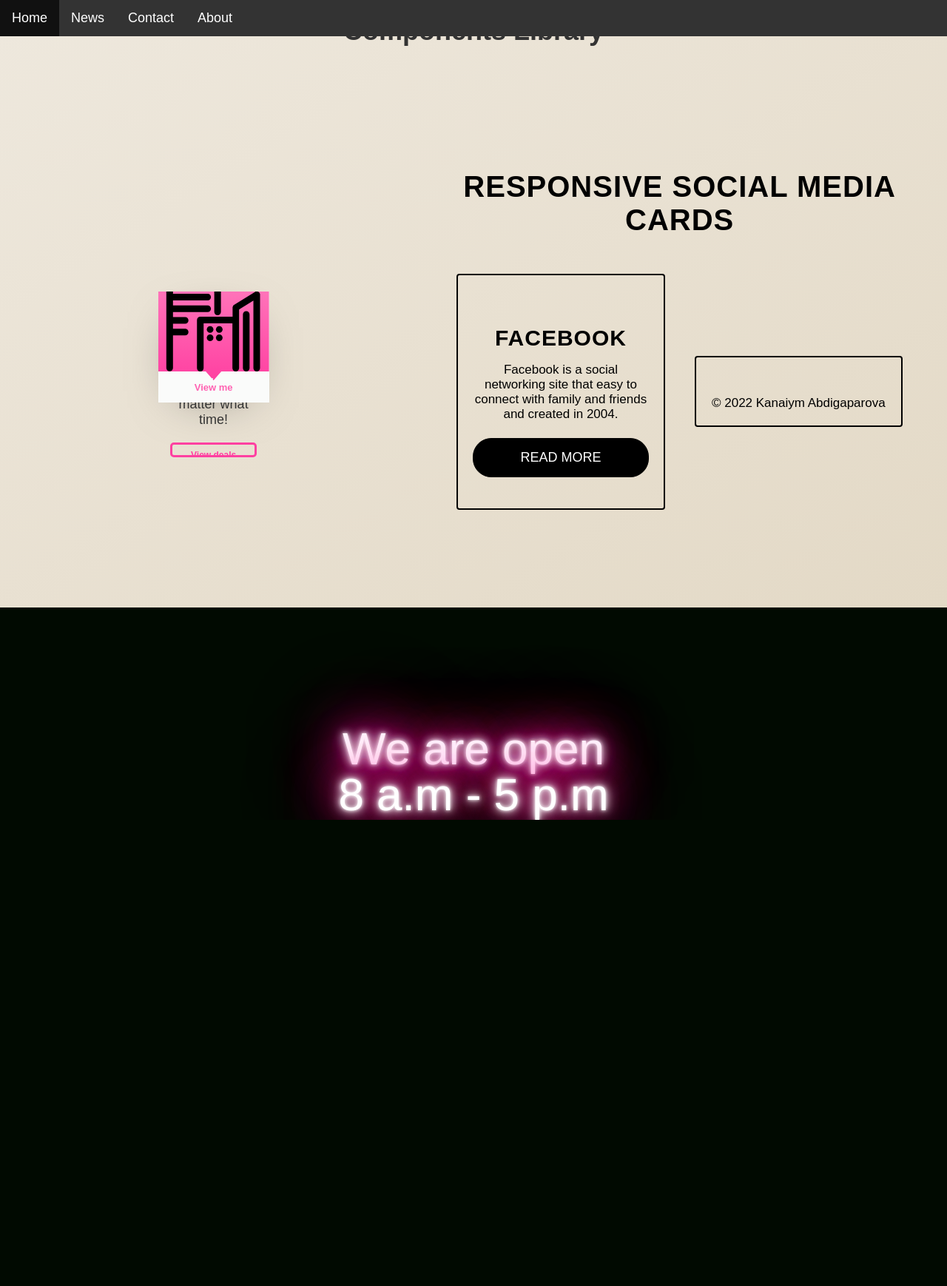
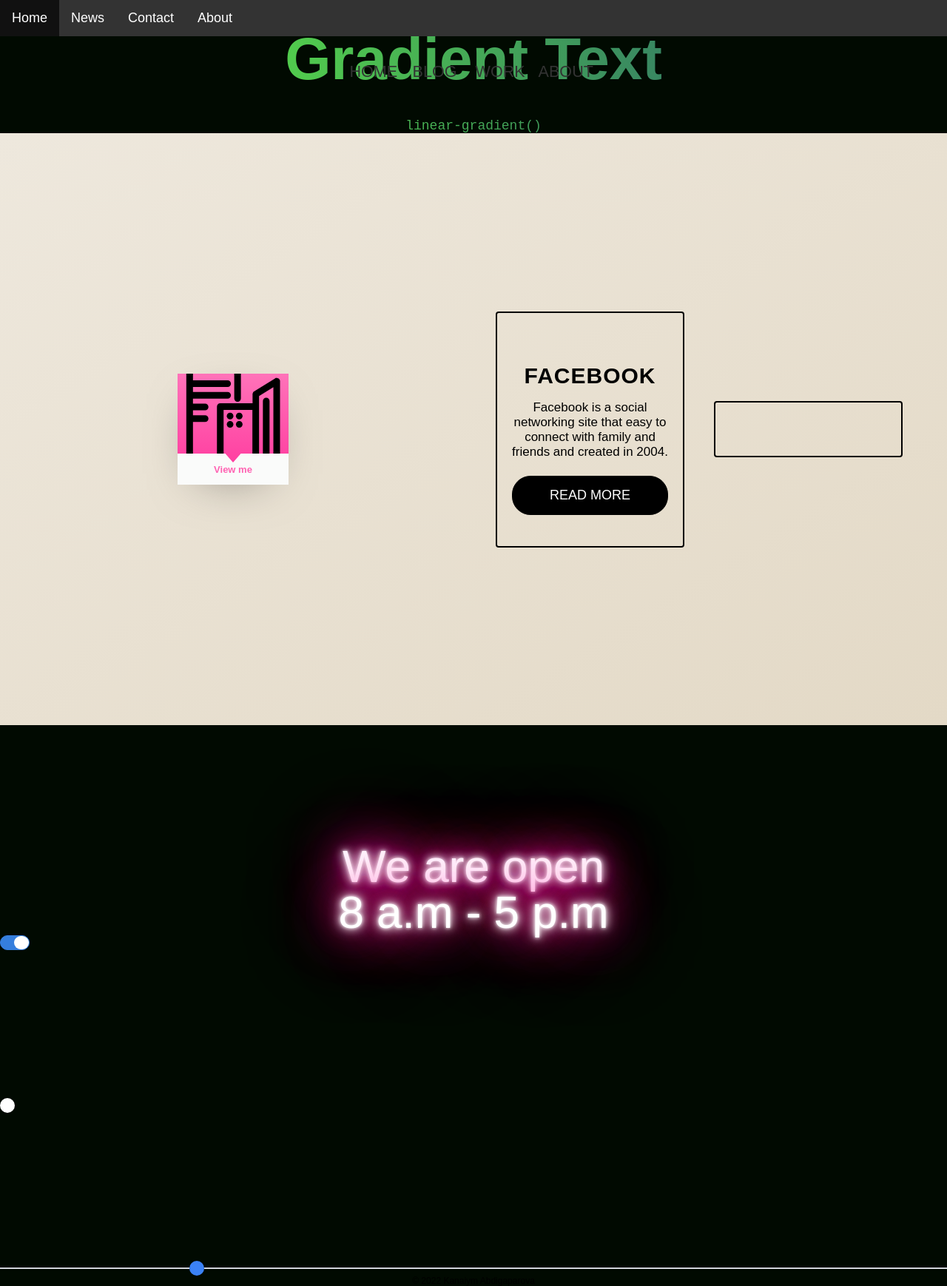
Before and after one commit to Kanaiym21/components_library, a plain HTML site: page index.html in a window 1280 px wide. Shown: the whole page at 74% size. Before the commit the page ends 1108 px from the top, so only its background shows below. Drawn offline with Linux system fonts and the light colour scheme; a web font is replaced by a local one.

Commit message:
new updates

```diff
--- a/css/style.css
+++ b/css/style.css
@@ -1,9 +1,4 @@
 
-.h1-class {
-  text-align: center;
-  color: #333;
-  margin-bottom: 1.5em;
-}
 */
 *,
 *::after,
@@ -31,6 +26,104 @@ ul {
   padding: 0;
   overflow: hidden;
   background-color: #333;
+}
+
+/*#secondnav*/
+* {
+  margin: 0;
+  padding: 0;
+  -webkit-box-sizing: border-box;
+  box-sizing: border-box;
+}
+.navMenu {
+  position: absolute;
+  top: 50%;
+  left: 50%;
+  -webkit-transform: translate(-50%, -50%);
+  transform: translate(-50%, -50%);
+  top: 100px;;
+}
+
+.navMenu a {
+  color: #333;;
+  text-decoration: none;
+  font-size: 1.2em;
+  text-transform: uppercase;
+  font-weight: 500;
+  display: inline-block;
+  width: 80px;
+  -webkit-transition: all 0.2s ease-in-out;
+  transition: all 0.2s ease-in-out;
+}
+
+.navMenu a:hover {
+  color: #fddb3a;
+}
+
+.navMenu .dot {
+  width: 6px;
+  height: 6px;
+  background: #fddb3a;
+  border-radius: 50%;
+  opacity: 0;
+  -webkit-transform: translateX(30px);
+  transform: translateX(30px);
+  -webkit-transition: all 0.2s ease-in-out;
+  transition: all 0.2s ease-in-out;
+}
+
+.navMenu a:nth-child(1):hover ~ .dot {
+  -webkit-transform: translateX(30px);
+  transform: translateX(30px);
+  -webkit-transition: all 0.2s ease-in-out;
+  transition: all 0.2s ease-in-out;
+  opacity: 1;
+}
+
+.navMenu a:nth-child(2):hover ~ .dot {
+  -webkit-transform: translateX(110px);
+  transform: translateX(110px);
+  -webkit-transition: all 0.2s ease-in-out;
+  transition: all 0.2s ease-in-out;
+  opacity: 1;
+}
+
+.navMenu a:nth-child(3):hover ~ .dot {
+  -webkit-transform: translateX(200px);
+  transform: translateX(200px);
+  -webkit-transition: all 0.2s ease-in-out;
+  transition: all 0.2s ease-in-out;
+  opacity: 1;
+}
+
+.navMenu a:nth-child(4):hover ~ .dot {
+  -webkit-transform: translateX(285px);
+  transform: translateX(285px);
+  -webkit-transition: all 0.2s ease-in-out;
+  transition: all 0.2s ease-in-out;
+  opacity: 1;
+}
+
+/*end of second nav*/
+article {
+  background: linear-gradient(
+    to right,
+    hsl(108 100% 62%),
+    hsl(204 50% 29.5%)
+  );
+  -webkit-background-clip: text;
+  background-clip: text;
+  -webkit-text-fill-color: transparent;
+  text-align: center;
+}
+
+h5 {
+  font-size: 10vmin;
+  line-height: 2;
+}
+.text-effect1 {
+  font-family: "Dank Mono", ui-monospace, monospace;
+  height: 30%;
 }
 
 li {
@@ -103,6 +196,7 @@ li a:hover {
 /* For inside page's body text */
 .inside-page__text {
   color: #333;
+  font-size: 0.5em;
 }
 
 /* Icons ===========================================*/
@@ -341,6 +435,81 @@ li a:hover {
   box-shadow: inset 1rem 0px 5rem -2.5rem rgba(0,0,0,0.1);
 }
 
+/*third button*/
+.switch {
+  display:flex;
+
+
+  /* Rounded border */
+  border-radius: 9999px;
+
+  /* Size */
+  height: 2rem;
+  width: 4rem;
+
+  /* Demo */
+  margin-bottom: 20rem;
+}
+
+.switch__input {
+  /* Hide the input */
+  display: none;
+}
+
+.switch__circle {
+  /* Rounded border */
+  border-radius: 9999px;
+
+  /* Size */
+  width: 2rem;
+
+  background-color: #fff;
+}
+/* ON status */
+.switch--on {
+  background-color: #357edd;
+  border: 1px solid #357edd;
+
+  /* Push the circle to the right */
+  justify-content:flex-end;
+}
+/*fourth button*/
+.slider {
+  /* Content is centered horizontally */
+  align-items: center;
+  display: flex;
+
+  /* Size */
+  height: 2rem;
+}
+
+.slider__left {
+  height: 2px;
+
+  /* Colors */
+  background-color: #d1d5db;
+}
+
+.slider__circle {
+  /* Size */
+  height: 2rem;
+  width: 2rem;
+
+  /* Rounded border */
+  border-radius: 9999px;
+
+  /* Colors */
+  background-color: #3b82f6;
+}
+
+.slider__right {
+  /* Take the remaining width */
+  flex: 1;
+  height: 2px;
+
+  /* Colors */
+  background-color: #d1d5db;
+}
 /* Footer ====================================*/
 
 .footer {
--- a/index.html
+++ b/index.html
@@ -15,11 +15,19 @@
         <li><a href="#about">About</a></li>
       </ul>
 
-      <p>Note: We use href="#" for test links. In a real web site this would be URLs.</p>
+      <nav class="navMenu">
+        <a href="#">Home</a>
+        <a href="#">Blog</a>
+        <a href="#">Work</a>
+        <a href="#">About</a>
+        <div class="dot"></div>
+      </nav>
 
+      <article>
+        <h5>Gradient Text</h5>
+        <p class="text-effect1">linear-gradient()</p>
+      </article>
     <main class="main">
-        <h1 class="h1-class"> Components Library</h1>
-
         <section class="card-area">
 
             <!-- Card: City -->
@@ -34,11 +42,7 @@
                                <h2 class="card-front__heading">
                                 City break
                             </h2>
-                            <p class="card-front__text-price">
-                                From £29
-                            </p>
                                 </div>
-
                                 <div class="card-front__bt">
                                     <p class="card-front__text-view card-front__text-view--city">
                                         View me
@@ -66,8 +70,6 @@
             </section>
 
             <div class="cards">
-                <h1>
-          Responsive Social Media Cards</h1>
           <div class="services">
                   <div class="content content-1">
                     <div class="fab fa-facebook">
@@ -81,9 +83,7 @@
           <div class="content content-2">
                     <div class="fab fa-whatsapp">
           </div>
-        <footer class="footer">
-            <p class="footer-text">&copy; 2022 Kanaiym Abdigaparova</p>
-          </footer>
+
     </main>
     <link href='https://fonts.googleapis.com/css?family=Vibur:400' rel='stylesheet' type='text/css'>
 
@@ -93,5 +93,32 @@
         </h4>
 
      </div>
+     <label class="switch switch--on">
+        <input type="checkbox" class="switch__input" />
+
+        <!-- Circle -->
+        <div class="switch__circle"></div>
+    </label>
+
+    <label class="switch switch--off">
+        <input type="checkbox" class="switch__input" />
+
+        <!-- Circle -->
+        <div class="switch__circle"></div>
+    </label>
+    <div class="slider">
+        <!-- Left side -->
+        <!-- Width based on the current value -->
+        <div class="slider__left" style="width: 20%"></div>
+
+        <!-- Circle -->
+        <div class="slider__circle"></div>
+
+        <!-- Right side -->
+        <div class="slider__right"></div>
+    </div>
+     <footer class="footer">
+        <p class="footer-text">&copy; 2022 Kanaiym Abdigaparova</p>
+      </footer>
 </body>
 </html>
```
